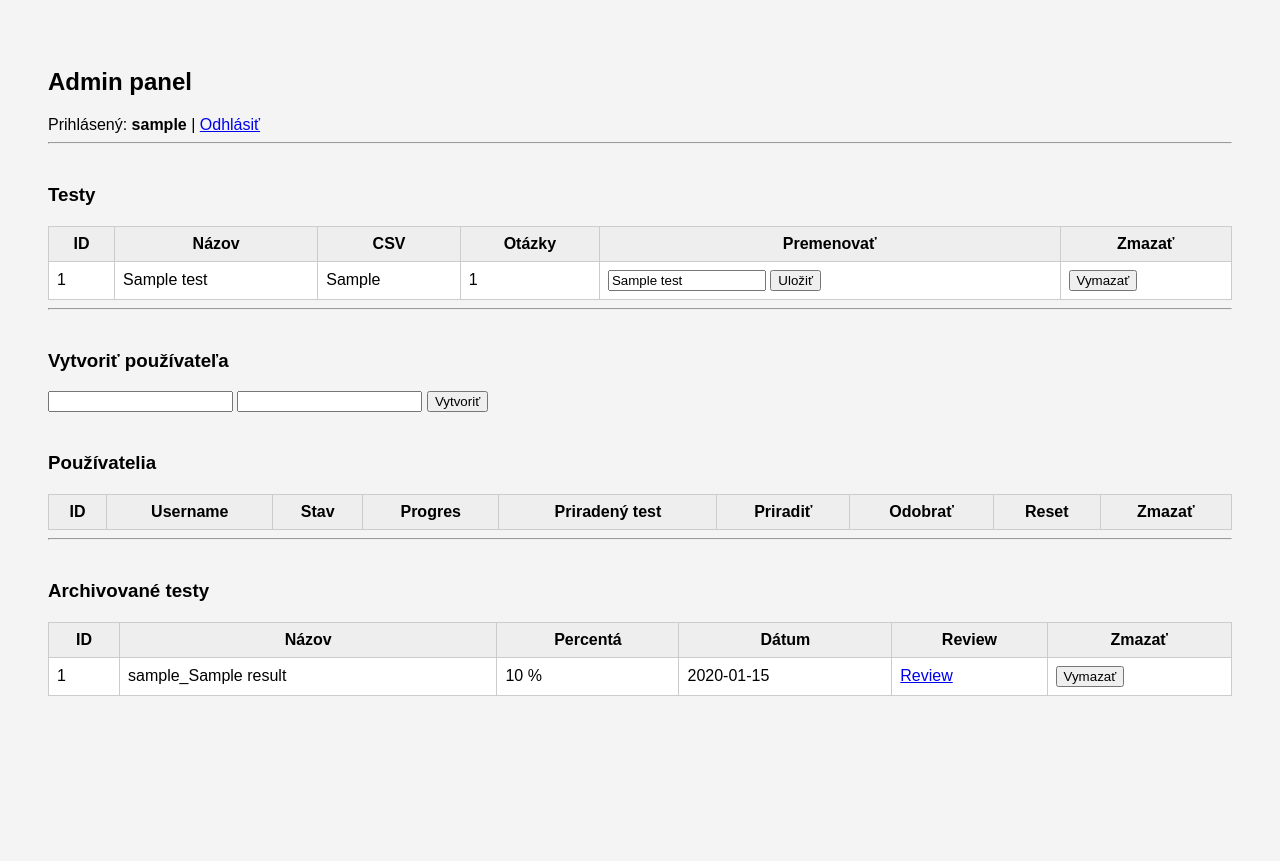
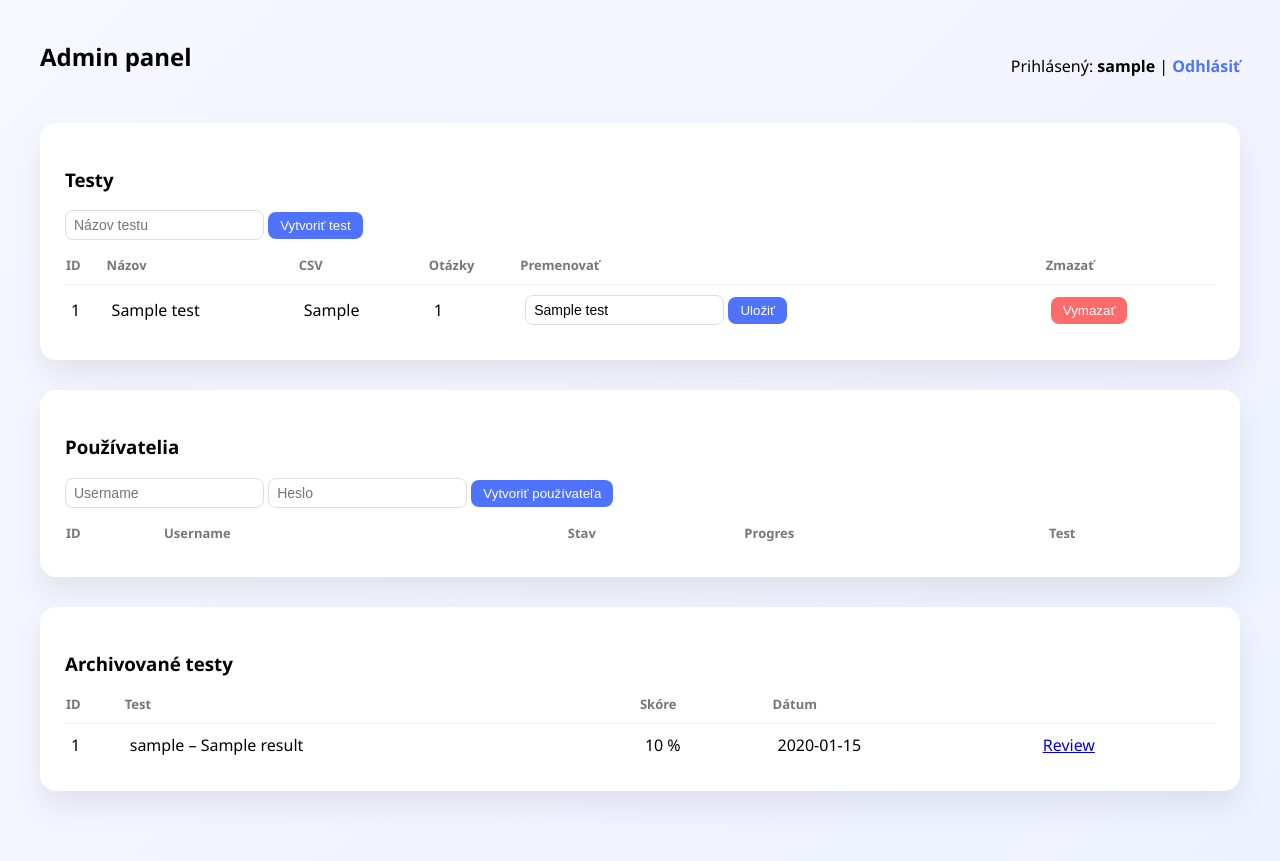
Before and after one commit to norbertg-gif/medtest, a FastAPI app: page /admin in a window 1280 px wide. Before the commit the page ends 696 px from the top, so only its background shows below. Run offline with FastAPI, Linux system fonts and the light colour scheme; the visitor is signed in with stand-in values (Sample User, id 1); tables that the repository leaves empty hold one stand-in row (values such as "Sample post"); lists and menus that the app fills with data are empty.

Commit message:
Update admin.html

```diff
--- a/app/templates/admin.html
+++ b/app/templates/admin.html
@@ -4,62 +4,125 @@
     <title>Admin panel</title>
     <style>
         body {
-            font-family: Arial;
+            font-family: "Segoe UI", Arial, sans-serif;
+            margin: 0;
             padding: 40px;
-            background: #f4f4f4;
+            background: linear-gradient(135deg, #f6f8ff, #eef1ff);
+        }
+
+        h2 {
+            margin-top: 0;
+        }
+
+        .header {
+            display: flex;
+            justify-content: space-between;
+            align-items: center;
+            margin-bottom: 30px;
+        }
+
+        .logout {
+            text-decoration: none;
+            font-weight: bold;
+            color: #4f73ff;
+        }
+
+        .section {
+            background: white;
+            padding: 25px;
+            border-radius: 16px;
+            margin-bottom: 30px;
+            box-shadow: 0 15px 30px rgba(0,0,0,0.08);
         }
 
         table {
+            width: 100%;
             border-collapse: collapse;
-            width: 100%;
-            background: white;
-            margin-top: 20px;
-        }
-
-        th, td {
-            border: 1px solid #ccc;
-            padding: 8px;
+            margin-top: 15px;
         }
 
         th {
-            background: #eee;
+            text-align: left;
+            font-size: 13px;
+            color: #777;
+            padding-bottom: 10px;
         }
 
-        .section {
-            margin-top: 40px;
+        td {
+            padding: 10px 6px;
+            border-top: 1px solid #f0f0f0;
+        }
+
+        tr:hover {
+            background: #fafbff;
+        }
+
+        input, select {
+            padding: 6px 8px;
+            border-radius: 8px;
+            border: 1px solid #ddd;
+            font-size: 14px;
+        }
+
+        button {
+            padding: 6px 12px;
+            border-radius: 8px;
+            border: none;
+            cursor: pointer;
+            font-weight: 500;
+            background: #4f73ff;
+            color: white;
+            transition: 0.2s;
+        }
+
+        button:hover {
+            background: #3d5fe0;
+        }
+
+        .danger {
+            background: #ff6b6b;
+        }
+
+        .danger:hover {
+            background: #e85b5b;
         }
 
         .status-finished {
-            color: green;
+            color: #2ecc71;
             font-weight: bold;
         }
 
         .status-active {
-            color: orange;
+            color: #f39c12;
             font-weight: bold;
         }
 
-        button {
-            cursor: pointer;
+        .progress {
+            font-size: 13px;
+            color: #555;
         }
+
     </style>
 </head>
 <body>
 
+<div class="header">
     <h2>Admin panel</h2>
-
     <div>
         Prihlásený: <strong>{{ admin.username }}</strong>
         |
-    <a href="/logout">Odhlásiť</a>
+        <a class="logout" href="/logout">Odhlásiť</a>
+    </div>
 </div>
 
-<hr>
-
 <!-- TEST MANAGEMENT -->
-
 <div class="section">
     <h3>Testy</h3>
+
+    <form method="post" action="/admin/create-test">
+        <input type="text" name="name" placeholder="Názov testu" required>
+        <button type="submit">Vytvoriť test</button>
+    </form>
 
     <table>
         <tr>
@@ -74,20 +137,14 @@
         {% for t in tests %}
         <tr>
             <td>{{ t.id }}</td>
-
             <td>{{ t.name }}</td>
-
             <td>{{ t.source_csv if t.source_csv else "—" }}</td>
-
             <td>{{ t.questions|length }}</td>
 
             <td>
                 <form method="post" action="/admin/rename-test">
                     <input type="hidden" name="test_id" value="{{ t.id }}">
-            <input type="text"
-                   name="new_name"
-                   value="{{ t.name }}"
-                   style="width:150px;">
+                    <input type="text" name="new_name" value="{{ t.name }}">
                     <button type="submit">Uložiť</button>
                 </form>
             </td>
@@ -95,45 +152,34 @@
             <td>
                 <form method="post" action="/admin/delete-test">
                     <input type="hidden" name="test_id" value="{{ t.id }}">
-            <button type="submit"
+                    <button class="danger" type="submit"
                         onclick="return confirm('Naozaj chcete zmazať tento test?')">
                         Vymazať
                     </button>
                 </form>
             </td>
-
         </tr>
         {% endfor %}
-
     </table>
 </div>
 
-<hr>
-
 <!-- USER MANAGEMENT -->
-
-<div class="section">
-<h3>Vytvoriť používateľa</h3>
-<form method="post" action="/admin/create-user">
-    <input type="text" name="username" required>
-    <input type="password" name="password" required>
-    <button type="submit">Vytvoriť</button>
-</form>
-</div>
-
 <div class="section">
     <h3>Používatelia</h3>
+
+    <form method="post" action="/admin/create-user">
+        <input type="text" name="username" placeholder="Username" required>
+        <input type="password" name="password" placeholder="Heslo" required>
+        <button type="submit">Vytvoriť používateľa</button>
+    </form>
+
     <table>
         <tr>
             <th>ID</th>
             <th>Username</th>
             <th>Stav</th>
             <th>Progres</th>
-    <th>Priradený test</th>
-    <th>Priradiť</th>
-    <th>Odobrať</th>
-    <th>Reset</th>
-    <th>Zmazať</th>
+            <th>Test</th>
         </tr>
 
         {% for u in users %}
@@ -150,7 +196,8 @@
                     —
                 {% endif %}
             </td>
-<td>
+
+            <td class="progress">
                 {% if user_progress[u.id] %}
                     {{ user_progress[u.id].answered }} /
                     {{ user_progress[u.id].total }}
@@ -158,6 +205,7 @@
                     —
                 {% endif %}
             </td>
+
             <td>
                 {% if u.assigned_test_id %}
                     {% for t in tests %}
@@ -169,87 +217,32 @@
                     —
                 {% endif %}
             </td>
-
-    <td>
-        <form method="post" action="/admin/assign-test">
-            <input type="hidden" name="user_id" value="{{ u.id }}">
-            <select name="test_id">
-                {% for t in tests %}
-                    <option value="{{ t.id }}"
-                        {% if u.assigned_test_id == t.id %}selected{% endif %}>
-                        {{ t.name }}
-                    </option>
-                {% endfor %}
-            </select>
-            <button type="submit">Uložiť</button>
-        </form>
-    </td>
-
-    <td>
-        {% if u.assigned_test_id %}
-        <form method="post" action="/admin/unassign-test">
-            <input type="hidden" name="user_id" value="{{ u.id }}">
-            <button type="submit">Odobrať</button>
-        </form>
-        {% else %}
-        —
-        {% endif %}
-    </td>
-
-    <td>
-        <form method="post" action="/admin/reset-user">
-            <input type="hidden" name="user_id" value="{{ u.id }}">
-            <button type="submit">Reset</button>
-        </form>
-    </td>
-
-    <td>
-        <form method="post" action="/admin/delete-user">
-            <input type="hidden" name="user_id" value="{{ u.id }}">
-            <button type="submit">Vymazať</button>
-        </form>
-    </td>
         </tr>
         {% endfor %}
     </table>
 </div>
 
-<hr>
-
 <!-- ARCHIVE -->
-
 <div class="section">
     <h3>Archivované testy</h3>
 
     <table>
         <tr>
             <th>ID</th>
-    <th>Názov</th>
-    <th>Percentá</th>
+            <th>Test</th>
+            <th>Skóre</th>
             <th>Dátum</th>
-    <th>Review</th>
-    <th>Zmazať</th>
+            <th></th>
         </tr>
 
         {% for r in results %}
         <tr>
             <td>{{ r.id }}</td>
-    <td>{{ r.username }}_{{ r.test_name }}</td>
+            <td>{{ r.username }} – {{ r.test_name }}</td>
             <td>{{ r.score_percent }} %</td>
             <td>{{ r.completed_at }}</td>
-
             <td>
                 <a href="/admin/result/{{ r.id }}">Review</a>
-    </td>
-
-    <td>
-        <form method="post" action="/admin/delete-result">
-            <input type="hidden" name="result_id" value="{{ r.id }}">
-            <button type="submit"
-                onclick="return confirm('Naozaj chcete zmazať tento výsledok?')">
-                Vymazať
-            </button>
-        </form>
             </td>
         </tr>
         {% endfor %}
```
Lines whose indentation alone changed are shown as unchanged.
